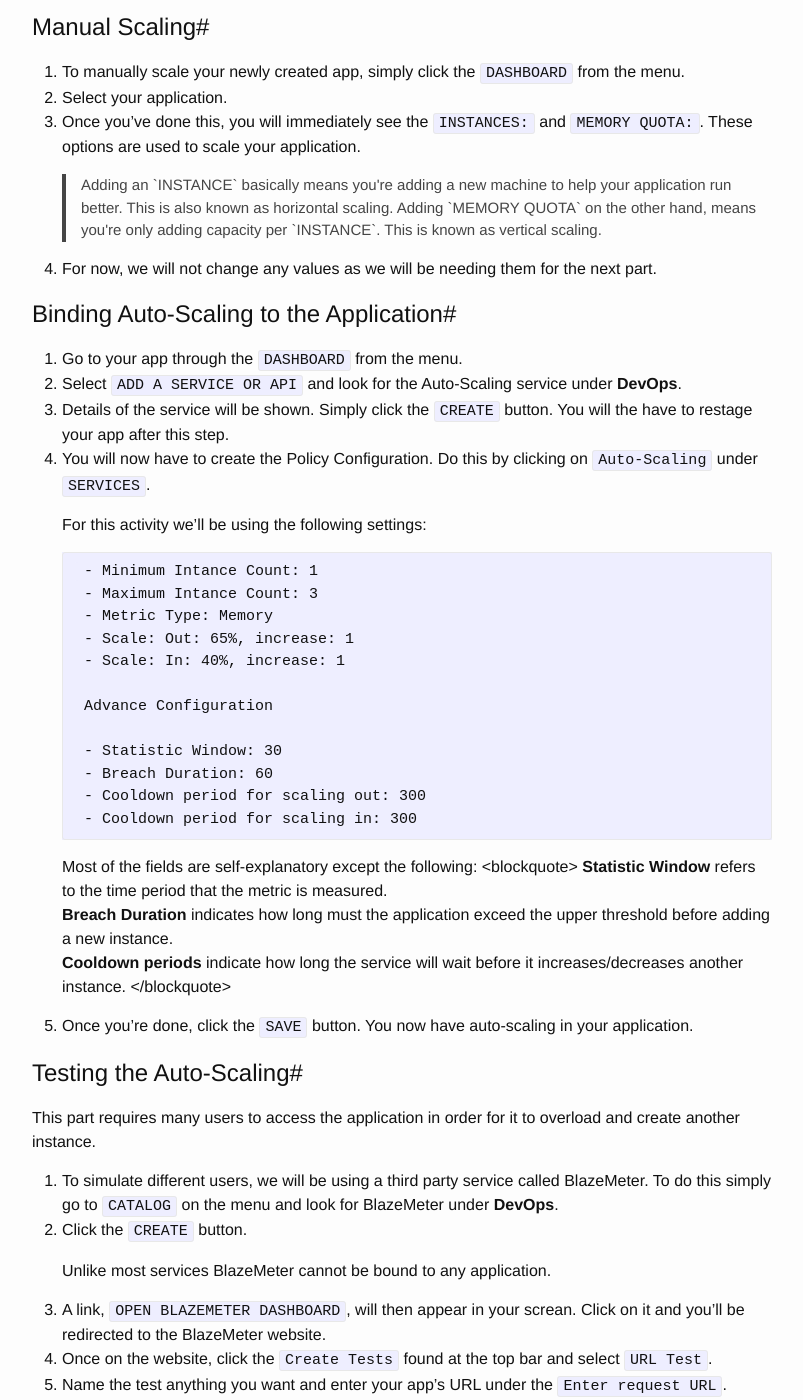
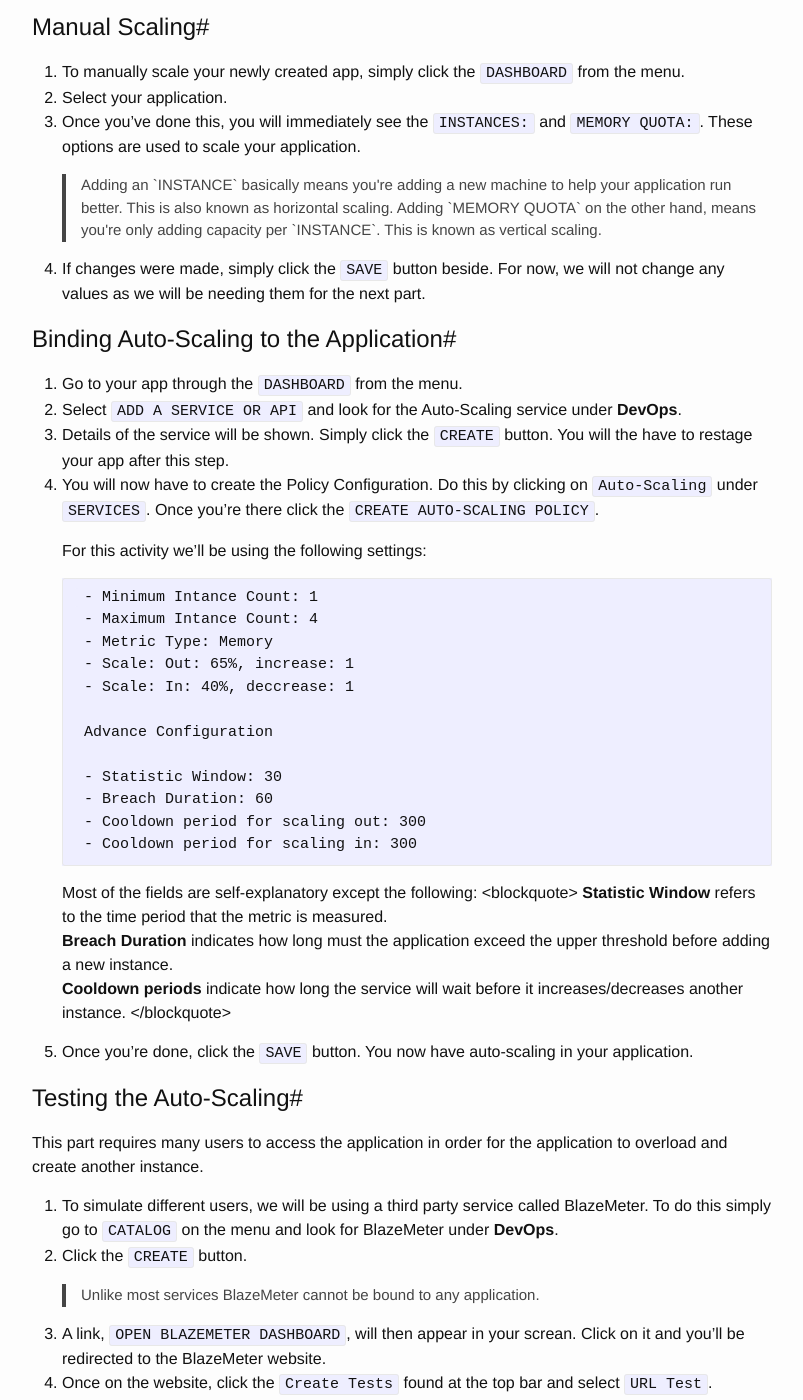
Before and after one commit to kevindomm/kevindomm.github.io, a Jekyll site: the page built from _posts/2016-02-04-auto-scaling.markdown, in a window 1280 px wide and 1400 px high, scrolled down 653 px. Shown: the whole window, without its empty margins (238-1041 px from the left). Built offline with Jekyll 4.4.1, drawn with Linux system fonts in a browser that asks for light colours; Markdown is read by kramdown in place of the engine named in the settings; some of the changed text lies outside the part shown.

Commit message:
edited post

```diff
--- a/_posts/2016-02-04-auto-scaling.markdown
+++ b/_posts/2016-02-04-auto-scaling.markdown
@@ -24,22 +24,22 @@ Auto-Scaling is a service offered by Bluemix that enables you to automatically a
 
 	<blockquote>Adding an `INSTANCE` basically means you're adding a new machine to help your application run better. This is also known as horizontal scaling. Adding `MEMORY QUOTA` on the other hand, means you're only adding capacity per `INSTANCE`. This is known as vertical scaling.</blockquote>
 
-4. For now, we will not change any values as we will be needing them for the next part.
+4. If changes were made, simply click the `SAVE` button beside. For now, we will not change any values as we will be needing them for the next part.
 
 #Binding Auto-Scaling to the Application#
 
 1. Go to your app through the `DASHBOARD` from the menu.
 2. Select `ADD A SERVICE OR API` and look for the Auto-Scaling service under **DevOps**.
 3. Details of the service will be shown. Simply click the `CREATE` button. You will the have to restage your app after this step.
-4. You will now have to create the Policy Configuration. Do this by clicking on `Auto-Scaling` under `SERVICES`.
+4. You will now have to create the Policy Configuration. Do this by clicking on `Auto-Scaling` under `SERVICES`. Once you're there click the `CREATE AUTO-SCALING POLICY`.
 
 	For this activity we'll be using the following settings:
 
 		- Minimum Intance Count: 1
-		- Maximum Intance Count: 3
+		- Maximum Intance Count: 4
 		- Metric Type: Memory
 		- Scale: Out: 65%, increase: 1
-		- Scale: In: 40%, increase: 1
+		- Scale: In: 40%, deccrease: 1
 
 		Advance Configuration
 
@@ -59,16 +59,16 @@ Auto-Scaling is a service offered by Bluemix that enables you to automatically a
 
 #Testing the Auto-Scaling#
 
-This part requires many users to access the application in order for it to overload and create another instance.
+This part requires many users to access the application in order for the application to overload and create another instance.
 
 1. To simulate different users, we will be using a third party service called BlazeMeter. To do this simply go to `CATALOG` on the menu and look for BlazeMeter under **DevOps**.
 2. Click the `CREATE` button.
 
-	Unlike most services BlazeMeter cannot be bound to any application.
+	<blockquote>Unlike most services BlazeMeter cannot be bound to any application.</blockquote>
 
 3. A link, `OPEN BLAZEMETER DASHBOARD`, will then appear in your screan. Click on it and you'll be redirected to the BlazeMeter website.
 4. Once on the website, click the `Create Tests` found at the top bar and select `URL Test`.
-5. Name the test anything you want and enter your app's URL under the `Enter request URL`.
+5. Name the test to anything you want and enter your app's URL under the `Enter request URL`.
 
 	For this activity we'll be using the following settings and leave everything else in default:
 
```
Also changed, not shown: other parts of _posts/2016-02-04-auto-scaling.markdown (+1 -1 lines).
